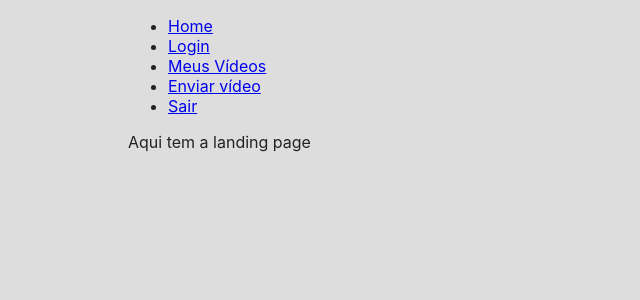
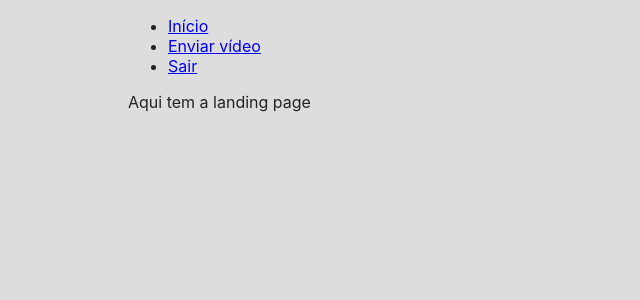
Before and after one commit to moreirapontocom/subtitles-frontend, a React (Create React App) app: page / in a window 1280 px wide. Shown: the top 300 px of the page, without its empty margins (0-640 px from the left). Built offline with nearby package versions, Linux system fonts and the light colour scheme.

Commit message:
Redux: mapping state into component

```diff
--- a/src/components/Navbar/Navbar.component.jsx
+++ b/src/components/Navbar/Navbar.component.jsx
@@ -1,18 +1,15 @@
-// import If from '../If/If.component';
 import { Link } from "react-router-dom";
 import { connect } from "react-redux";
 
-import Auth from "../Auth/Auth";
+import If from '../If/If.component';
+// import Auth from "../Auth/Auth";
 
 const Navbar = (props) => {
-  console.log('PROPS DA NAVBAR >>>> ', props)
+  const { user } = props
   return (
     <>
       <ul>
-        {/*
-            Isso está comentado pois ainda não está atualizando o status da aplicação
-            Seria alguma coisa como mandar as mensagens no Angular
-            <If condition={!Auth.isAuthenticated()}>
+          <If condition={!props.user.id}>
               <li>
                   <Link to="/">Home</Link>
               </li>
@@ -21,7 +18,7 @@ const Navbar = (props) => {
               </li>
           </If>
 
-            <If condition={Auth.isAuthenticated()}>
+          <If condition={props.user.id}>
               <li>
                   <Link to="/videos">Início</Link>
               </li>
@@ -32,25 +29,6 @@ const Navbar = (props) => {
                   <Link to="/auth">Sair</Link>
               </li>
           </If>
-            */}
-
-        <li>
-          <Link to="/">Home</Link>
-        </li>
-        <li>
-          <Link to="/auth">Login</Link>
-        </li>
-        <li>
-          <Link to="/videos">Meus Vídeos</Link>
-        </li>
-        <li>
-          <Link to="/videos/submit">Enviar vídeo</Link>
-        </li>
-        <li>
-          <Link onClick={() => Auth.logout()} to="/auth">
-            Sair
-          </Link>
-        </li>
       </ul>
     </>
   );
@@ -58,9 +36,11 @@ const Navbar = (props) => {
 
 function mapStateToProps(state) {
   return {
+    user: {
       id: state.user.id,
       name: state.user.name,
-    email: state.user.email,
+      email: state.user.email
+    }
   }
 }
 
--- a/src/state/stateConfig.js
+++ b/src/state/stateConfig.js
@@ -1,12 +1,14 @@
 import { createStore, combineReducers } from 'redux';
+
+const initialState = {
+    id: 1,
+    name: 'Lucas Moreira',
+    email: 'moreirapontocom@gmail.com'
+}
 
 const reducers = combineReducers({
     user: function(state, action) {
-        return {
-            id: 1,
-            name: 'Lucas Moreira',
-            email: 'moreirapontocom@gmail.com'
-        }
+        return initialState;
     }
 });
 
```
Lines whose indentation alone changed are shown as unchanged.
